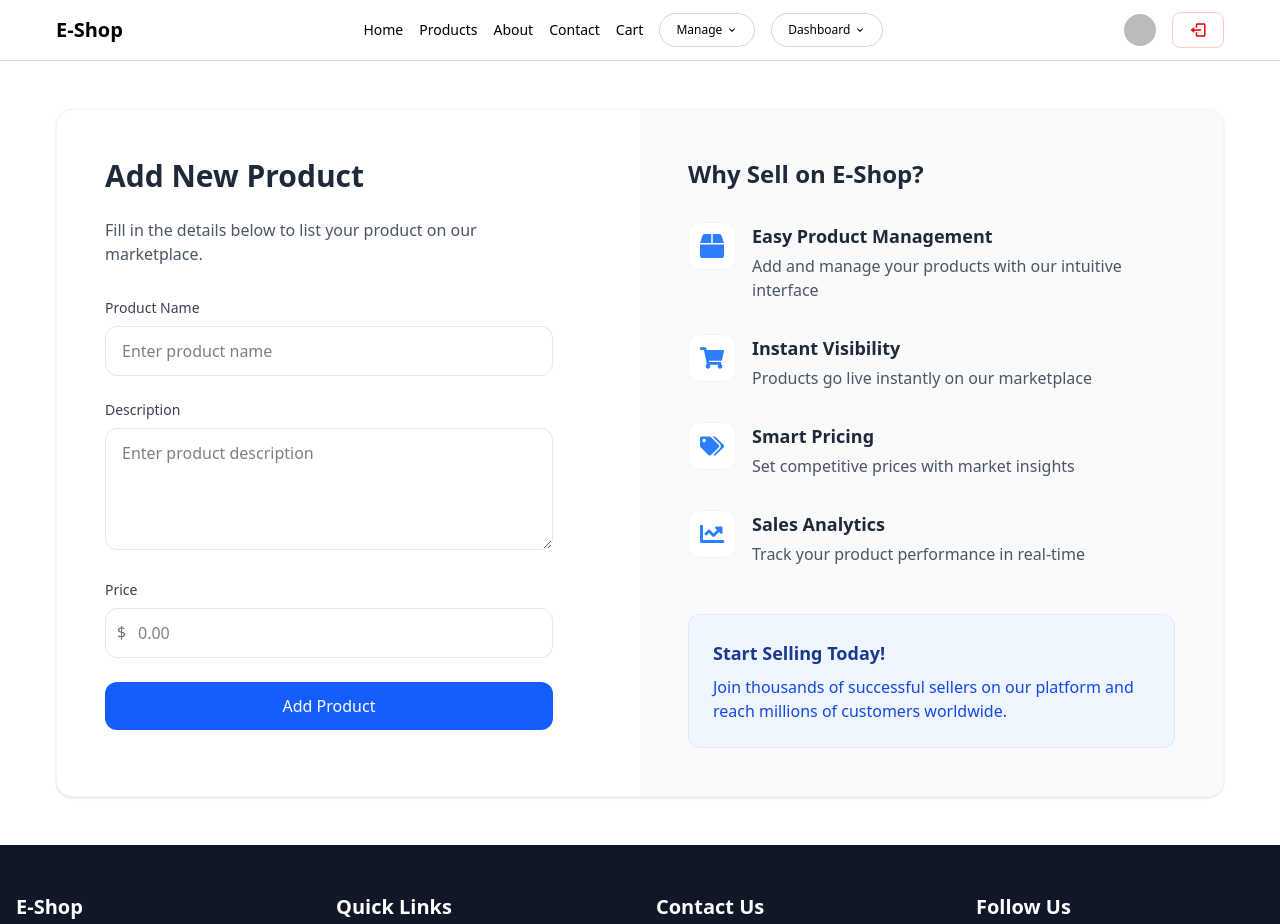
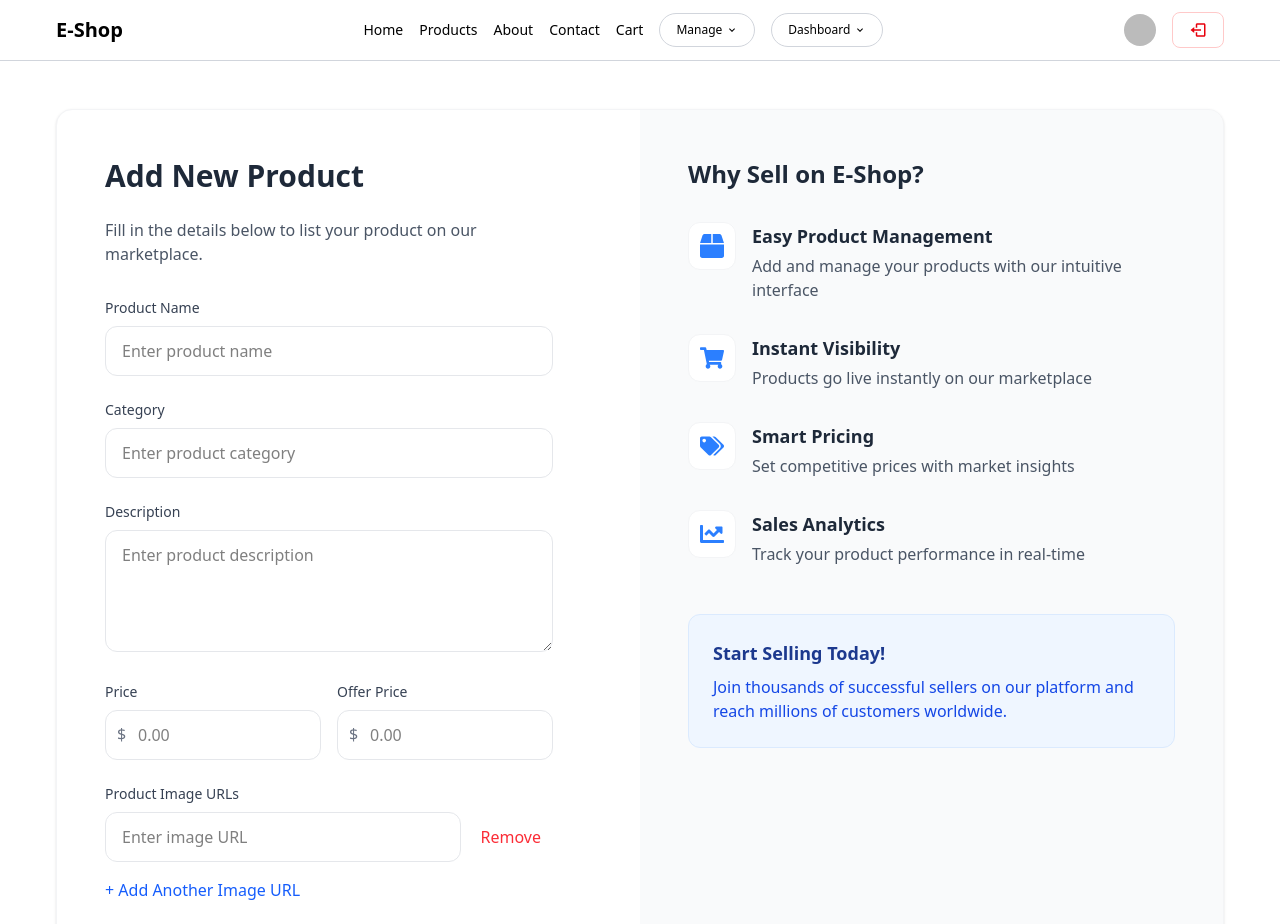
Before and after one commit to aashikur/ecom, a Next.js app in the folder ecom/ecom/: page /add-product in a window 1280 px wide. Shown: the top 924 px of the page. Built offline with nearby package versions, Linux system fonts and the light colour scheme; no server answers; sample sign-in values are in the browser's storage.

Commit message:
Add Product *Internal SEVER ERROR

```diff
--- a/ecom/ecom/app/add-product/page.jsx
+++ b/ecom/ecom/app/add-product/page.jsx
@@ -1,38 +1,151 @@
 "use client";
 import React, { useState } from "react";
 import Container from "../components/Container";
-import { FaBox, FaShoppingCart, FaTags, FaChartLine } from "react-icons/fa";
 import Benefits from "./Benefits";
+import { useSession } from "next-auth/react";
+import { useRouter } from "next/navigation";
 
 const AddProduct = () => {
+  const { data: session, status } = useSession();
+  const router = useRouter();
+
+  // Initial form state
   const [form, setForm] = useState({
     name: "",
     description: "",
     price: "",
+    offerPrice: "",
+    category: "",
+    image: [""], // Array for image URLs
+    userId: session?.user?.email || "",
   });
 
+  // Loading state
+  if (status === "loading") {
+    return <div>Loading...</div>;
+  }
+
+  // Auth check
+  if (!session) {
+    router.push("/login");
+    return null;
+  }
+
   const handleChange = (e) => {
-    setForm({ ...form, [e.target.name]: e.target.value });
+    const { name, value } = e.target;
+    setForm((prev) => ({
+      ...prev,
+      [name]: name === "price" || name === "offerPrice" ? parseFloat(value) || "" : value,
+    }));
+  };
+
+  // Handle image URL changes
+  const handleImageUrlChange = (index, value) => {
+    const newImages = [...form.image];
+    newImages[index] = value;
+    setForm(prev => ({
+      ...prev,
+      image: newImages
+    }));
+  };
+
+  // Add new image URL input
+  const addImageUrl = () => {
+    setForm(prev => ({
+      ...prev,
+      image: [...prev.image, ""]
+    }));
+  };
+
+  // Remove image URL input
+  const removeImageUrl = (index) => {
+    setForm(prev => ({
+      ...prev,
+      image: prev.image.filter((_, i) => i !== index)
+    }));
   };
 
   const handleSubmit = async (e) => {
     e.preventDefault();
     try {
+      const productData = {
+        ...form,
+        image: form.image.filter(url => url.trim() !== ""), // Remove empty URLs
+        date: Date.now(),
+      };
+
+      console.log("form subbmited: ", productData)
+
       const res = await fetch("/api/products", {
         method: "POST",
         headers: { "Content-Type": "application/json" },
-        body: JSON.stringify(form),
+        body: JSON.stringify(productData),
       });
+
       const data = await res.json();
-      console.log(data);
+
+      if (!res.ok) {
+        throw new Error(data.error || "Failed to add product");
+      }
+
       alert("Product added successfully!");
-      setForm({ name: "", description: "", price: "" });
+      setForm({
+        name: "",
+        description: "",
+        price: "",
+        offerPrice: "",
+        category: "",
+        image: [""],
+        userId: session?.user?.email || "",
+      });
     } catch (err) {
       console.error(err);
-      alert("Error adding product");
+      alert(err.message || "Error adding product");
     }
   };
 
+  // Replace the file input with URL inputs
+  const renderImageUrlInputs = () => (
+    <div className="space-y-4">
+      {form.image.map((url, index) => (
+        <div key={index} className="flex gap-2">
+          <input
+            type="url"
+            value={url}
+            onChange={(e) => handleImageUrlChange(index, e.target.value)}
+            placeholder="Enter image URL"
+            className="w-full px-4 py-3 rounded-xl border border-gray-200 focus:ring-2 focus:ring-blue-500 focus:border-transparent outline-none transition-all"
+          />
+          <button
+            type="button"
+            onClick={() => removeImageUrl(index)}
+            className="px-3 py-2 text-red-500 hover:bg-red-50 rounded-lg"
+          >
+            Remove
+          </button>
+        </div>
+      ))}
+      <button
+        type="button"
+        onClick={addImageUrl}
+        className="text-blue-600 hover:text-blue-700 font-medium"
+      >
+        + Add Another Image URL
+      </button>
+    </div>
+  );
+
+  // Replace the file input section with this in your form
+  const imageInputSection = (
+    <div>
+      <label className="block text-sm font-medium text-gray-700 mb-2">
+        Product Image URLs
+      </label>
+      {renderImageUrlInputs()}
+    </div>
+  );
+
+  // Update your form's image input section with {imageInputSection}
   return (
     <Container>
       <div className="min-h-[80vh] py-12">
@@ -67,6 +180,21 @@ const AddProduct = () => {
 
                   <div>
                     <label className="block text-sm font-medium text-gray-700 mb-2">
+                      Category
+                    </label>
+                    <input
+                      type="text"
+                      name="category"
+                      value={form.category}
+                      onChange={handleChange}
+                      placeholder="Enter product category"
+                      className="w-full px-4 py-3 rounded-xl border border-gray-200 focus:ring-2 focus:ring-blue-500 focus:border-transparent outline-none transition-all"
+                      required
+                    />
+                  </div>
+
+                  <div>
+                    <label className="block text-sm font-medium text-gray-700 mb-2">
                       Description
                     </label>
                     <textarea
@@ -80,6 +208,7 @@ const AddProduct = () => {
                     />
                   </div>
 
+                  <div className="grid grid-cols-2 gap-4">
                     <div>
                       <label className="block text-sm font-medium text-gray-700 mb-2">
                         Price
@@ -92,11 +221,33 @@ const AddProduct = () => {
                           value={form.price}
                           onChange={handleChange}
                           placeholder="0.00"
+                          step="0.01"
                           className="w-full pl-8 pr-4 py-3 rounded-xl border border-gray-200 focus:ring-2 focus:ring-blue-500 focus:border-transparent outline-none transition-all"
                           required
                         />
                       </div>
                     </div>
+
+                    <div>
+                      <label className="block text-sm font-medium text-gray-700 mb-2">
+                        Offer Price
+                      </label>
+                      <div className="relative">
+                        <span className="absolute left-3 top-3 text-gray-500">$</span>
+                        <input
+                          type="number"
+                          name="offerPrice"
+                          value={form.offerPrice}
+                          onChange={handleChange}
+                          placeholder="0.00"
+                          step="0.01"
+                          className="w-full pl-8 pr-4 py-3 rounded-xl border border-gray-200 focus:ring-2 focus:ring-blue-500 focus:border-transparent outline-none transition-all"
+                        />
+                      </div>
+                    </div>
+                  </div>
+
+                  {imageInputSection}
 
                   <button
                     type="submit"
@@ -110,7 +261,7 @@ const AddProduct = () => {
 
             {/* Benefits Section (Right) */}
             <div className="w-full md:w-1/2 p-8 md:p-12 bg-gray-50">
-                <Benefits/>
+              <Benefits />
             </div>
           </div>
         </div>
--- a/ecom/ecom/app/api/products/route.js
+++ b/ecom/ecom/app/api/products/route.js
@@ -1,29 +1,35 @@
-import { connect } from "../../../dbConfig/dbConfig";
-import Product from "../../../models/productModel";
+// app/api/products/route.js
+import { connect } from '../../../dbConfig/dbConfig';
+import Product from '../../../models/productModel';
 
 export async function POST(req) {
   try {
-    await connect();
+    await connect(); // Connect to DB
 
     const body = await req.json();
-    const { name, description, price, category, stock, image } = body;
 
-    // Validate required fields
-    if (!name || !description || !price) {
-      return Response.json({ error: "Name, description, and price are required" }, { status: 400 });
+    if (!body.name || !body.category || !body.description || !body.price) {
+      return new Response(JSON.stringify({ error: 'Missing required fields' }), {
+        status: 400,
+      });
     }
 
-    const product = await Product.create({
-      name,
-      description,
-      price,
-      category,
-      stock,
-      image,
-    });
+    const product = await Product.create(body);
 
-    return Response.json({ message: "Product added successfully ✅", product });
-  } catch (error) {
-    return Response.json({ error: error.message }, { status: 500 });
+    return new Response(JSON.stringify(product), { status: 201 });
+  } catch (err) {
+    console.error(err);
+    return new Response(JSON.stringify({ error: 'Internal Server Error' }), { status: 500 });
   }
 }
+
+export async function GET() {
+  try {
+    await connect();
+    const products = await Product.find().sort({ createdAt: -1 });
+    return new Response(JSON.stringify(products), { status: 200 });
+  } catch (err) {
+    console.error(err);
+    return new Response(JSON.stringify({ error: 'Internal Server Error' }), { status: 500 });
+  }
+}
--- a/ecom/ecom/models/productModel.jsx
+++ b/ecom/ecom/models/productModel.jsx
@@ -2,6 +2,10 @@ import mongoose from "mongoose";
 
 const productSchema = new mongoose.Schema(
   {
+    userId: {
+      type: String,
+      required: [true, "User ID is required"],
+    },
     name: {
       type: String,
       required: [true, "Please add a product name"],
@@ -14,18 +18,22 @@ const productSchema = new mongoose.Schema(
       type: Number,
       required: [true, "Please add a product price"],
     },
+    offerPrice: {
+      type: Number,
+      required: false,
+    },
+    image: {
+      type: [String], // Changed to array of strings for multiple images
+      required: false,
+    },
     category: {
       type: String,
-      required: false,
+      required: [true, "Please add a product category"],
     },
-    stock: {
+    date: {
       type: Number,
-      default: 0,
-    },
-    image: {
-      type: String,
-      required: false,
-    },
+      default: Date.now,
+    }
   },
   { timestamps: true }
 );
```
Lines whose indentation alone changed are shown as unchanged.
